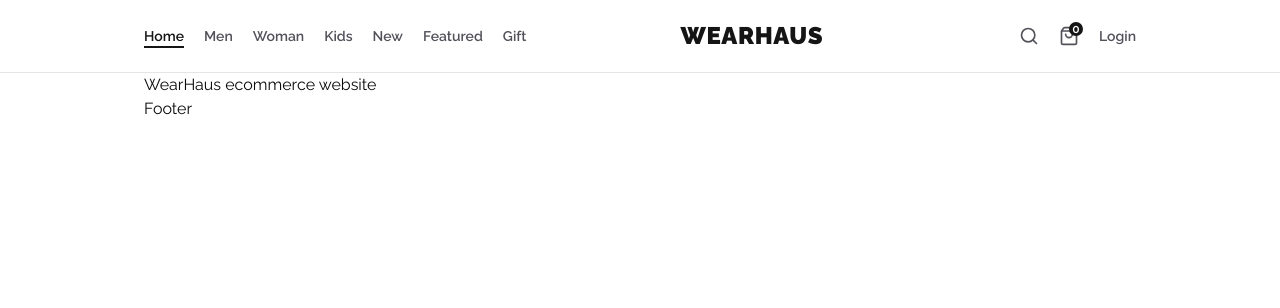
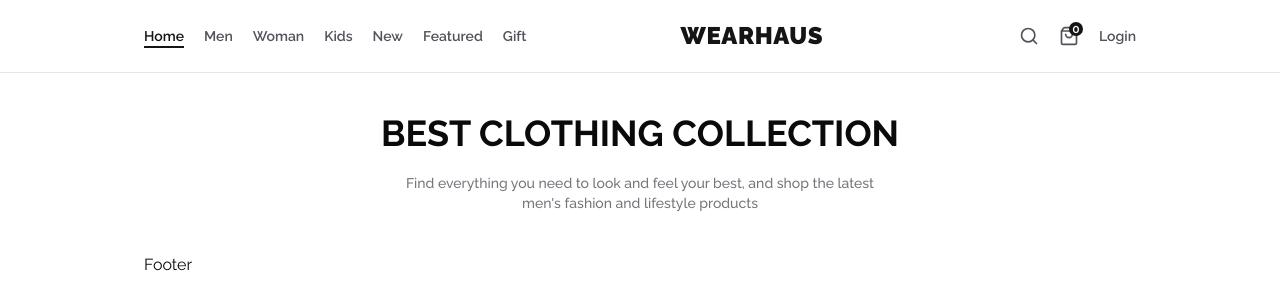
Before and after one commit to nhwnahid007/wearhaus, a Next.js app: page / in a window 1280 px wide. Shown: the top 308 px of the page. Built offline with nearby package versions, Linux system fonts and the light colour scheme; no server answers.

Commit message:
added clerck auth

```diff
--- a/app/layout.tsx
+++ b/app/layout.tsx
@@ -19,6 +19,10 @@
   description: 'Generated by create next app',
 };
 
+import {
+  ClerkProvider
+} from '@clerk/nextjs'
+
 export default function RootLayout({
   children,
 }: Readonly<{
@@ -26,6 +30,7 @@
 }>) {
   return (
     <html lang="en">
+      <ClerkProvider>
         <body
           className={`${geistSans.variable} ${geistMono.variable} antialiased`}
         >
@@ -33,6 +38,7 @@
           {children}
           <Footer />
         </body>
+      </ClerkProvider>
     </html>
   );
 }
--- a/app/page.tsx
+++ b/app/page.tsx
@@ -1,10 +1,12 @@
 import Container from '../components/Container';
+import HomeBanner from '../components/HomeBanner';
 
 export default function Home() {
   return (
     <div className="">
-      <Container>
-        <h1>WearHaus ecommerce website</h1>
+      <Container className='py-10'>
+
+        <HomeBanner/>
       </Container>
     </div>
   );
--- a/components/Container.tsx
+++ b/components/Container.tsx
@@ -7,7 +7,7 @@
 
 const Container = ({ children, className }: Props) => {
   return (
-    <div className={cn('max-w-screen-lg mx-auto px-4', className)}>
+    <div className={cn('max-w-screen-lg 2xl:max-w-screen-xl mx-auto px-4', className)}>
       {children}
     </div>
   );
--- a/components/Header.tsx
+++ b/components/Header.tsx
@@ -5,8 +5,14 @@
 import MobileMenu from './MobileMenu';
 import SearchBar from './SearchBar';
 import CartIcon from './CartIcon';
+import { currentUser } from '@clerk/nextjs/server';
+import { ClerkLoaded, SignedIn, SignInButton, UserButton } from '@clerk/nextjs';
+import Link from 'next/link';
+import { ListOrdered } from 'lucide-react';
 
-const Header = () => {
+const Header = async () => {
+  const user = await currentUser();
+
   return (
     <header className="bg-white border-b py-5">
       {/* left bar */}
@@ -22,11 +28,24 @@
         <div className="w-auto flex items-center justify-end gap-5">
           <SearchBar />
           <CartIcon />
-          <div className="">
-            <button className="text-sm font-semibold hover:text-darkColor hoverEffect ">
-              Login
-            </button>
-          </div>
+          <ClerkLoaded>
+            <SignedIn>
+              <Link href={'/orders'} className="group relative">
+                <ListOrdered className="w-5 h-5 group-hover:text-darkColor hoverEffect" />
+                <span className="absolute -top-1 -right-1 bg-darkColor text-white h-3.5 w-3.5 rounded-full text-xs font-semibold flex items-center justify-center">
+                  0
+                </span>
+              </Link>
+              <UserButton/>
+            </SignedIn>
+            {!user && (
+              <SignInButton mode="modal">
+                <button className="text-sm font-semibold hover:text-darkColor hoverEffect ">
+                  Login
+                </button>
+              </SignInButton>
+            )}
+          </ClerkLoaded>
         </div>
       </Container>
     </header>
--- /dev/null
+++ b/components/HomeBanner.tsx
@@ -0,0 +1,13 @@
+import React from 'react';
+import Title from './Title';
+
+const HomeBanner = () => {
+    return (
+        <div className='flex flex-col items-center justify-center gap-5'>
+            <Title className='text-3xl md:text-4xl uppercase font-bold text-center'>Best Clothing Collection</Title>
+            <p className='text-sm text-center text-lightColor/80 font-medium max-w-[480px]'>Find everything you need to look and feel your best, and shop the latest men&apos;s fashion and lifestyle products</p>
+        </div>
+    );
+};
+
+export default HomeBanner;
--- /dev/null
+++ b/components/Title.tsx
@@ -0,0 +1,16 @@
+import { cn } from "../lib/utils";
+
+
+interface Props{
+    children: React.ReactNode;
+    className: string;
+}
+const Title = ({children,className}:Props) => {
+    return (
+       <h2 className={cn('text-2xl font-semibold',className)} >
+       {children}
+       </h2>
+    );
+};
+
+export default Title;
--- /dev/null
+++ b/middleware.ts
@@ -0,0 +1,12 @@
+import { clerkMiddleware } from '@clerk/nextjs/server';
+
+export default clerkMiddleware();
+
+export const config = {
+  matcher: [
+    // Skip Next.js internals and all static files, unless found in search params
+    '/((?!_next|[^?]*\\.(?:html?|css|js(?!on)|jpe?g|webp|png|gif|svg|ttf|woff2?|ico|csv|docx?|xlsx?|zip|webmanifest)).*)',
+    // Always run for API routes
+    '/(api|trpc)(.*)',
+  ],
+};
--- a/package.json
+++ b/package.json
@@ -10,6 +10,7 @@
     "prettier": "prettier --ignore-path .gitignore --write \"**/*.{js,jsx,ts,tsx,json}\""
   },
   "dependencies": {
+    "@clerk/nextjs": "^6.22.0",
     "@radix-ui/react-accordion": "^1.2.11",
     "@radix-ui/react-collapsible": "^1.1.11",
     "@radix-ui/react-dialog": "^1.1.14",
```
Also changed, not shown: 1 other file (tests, documents, lock files or other folders). Lines whose indentation alone changed are shown as unchanged.
